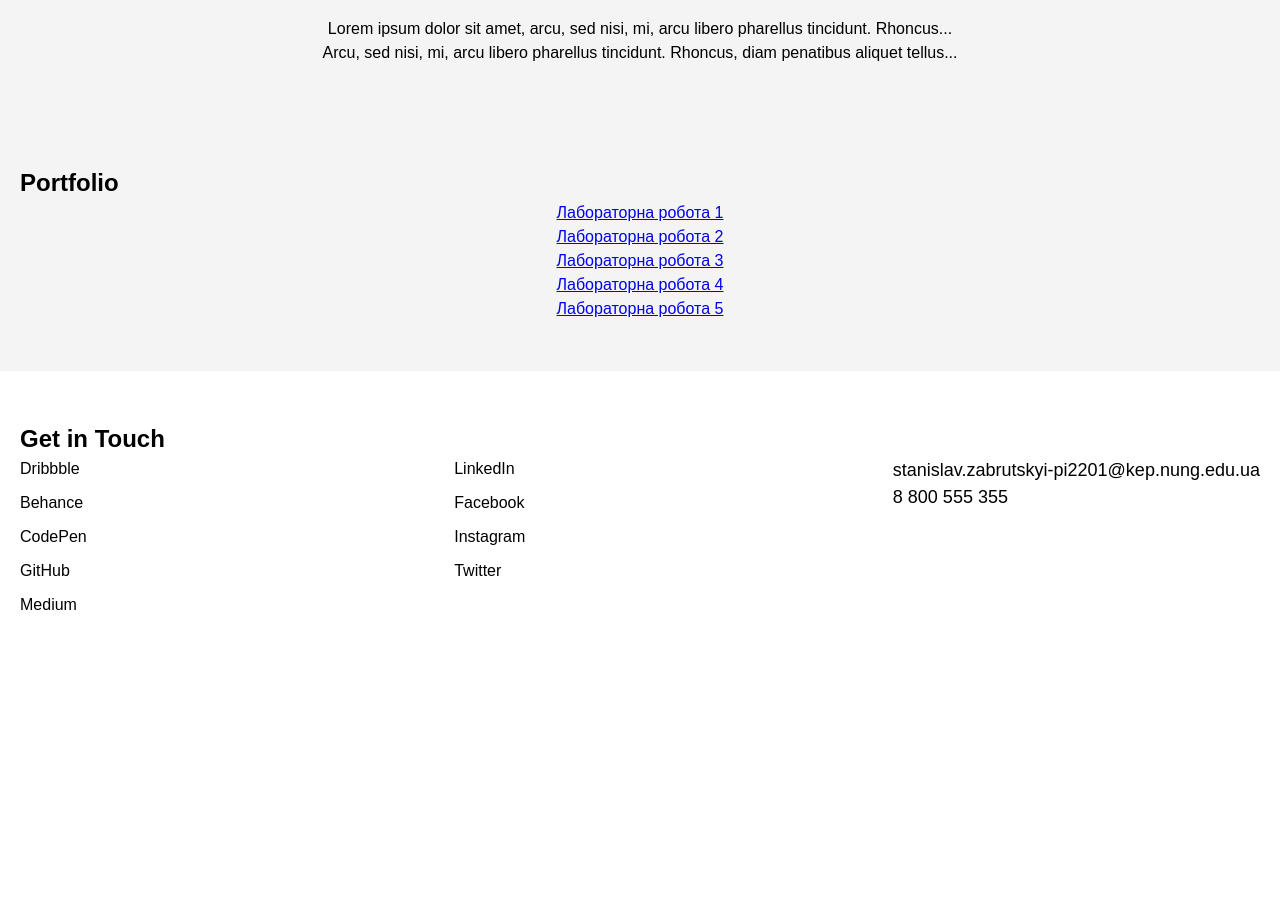
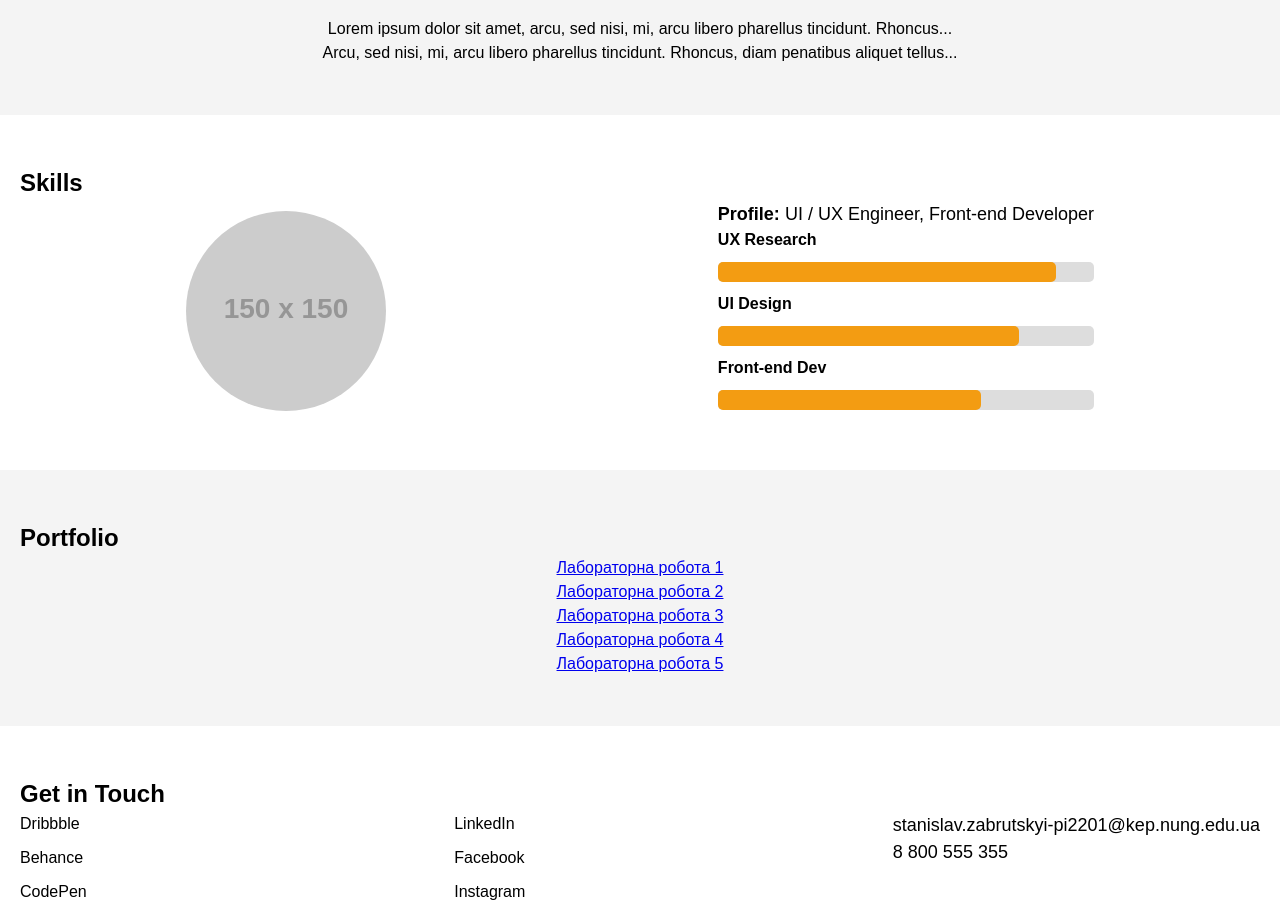
Before and after one commit to StanislavZabrutskyi/StanislavZabrutskyi.github.io, a plain HTML site: page index.html in a window 1280 px wide. Shown: the part 901-1816 px from the top of the page. Before the commit the page ends 1578 px from the top, so only its background shows below. Drawn offline with Linux system fonts and the light colour scheme; placeholder pictures from the web are drawn by us.

Commit message:
Update index.html

```diff
--- a/index.html
+++ b/index.html
@@ -30,6 +30,28 @@
     <h2>About</h2>
     <p>Lorem ipsum dolor sit amet, arcu, sed nisi, mi, arcu libero pharellus tincidunt. Rhoncus...</p>
     <p>Arcu, sed nisi, mi, arcu libero pharellus tincidunt. Rhoncus, diam penatibus aliquet tellus...</p>
+  </section>
+
+  <section class="skills">
+    <h2>Skills</h2>
+    <div class="skills-content">
+      <img src="https://via.placeholder.com/150" alt="Profile Image">
+      <div class="skills-details">
+        <p><strong>Profile:</strong> UI / UX Engineer, Front-end Developer</p>
+        <div><strong>UX Research</strong></div>
+        <div class="progress-bar">
+          <div class="progress" style="width: 90%;"></div>
+        </div>
+        <div><strong>UI Design</strong></div>
+        <div class="progress-bar">
+          <div class="progress" style="width: 80%;"></div>
+        </div>
+        <div><strong>Front-end Dev</strong></div>
+        <div class="progress-bar">
+          <div class="progress" style="width: 70%;"></div>
+        </div>
+      </div>
+    </div>
   </section>
 
   <section class="portfolio" id="portfolio">
```
